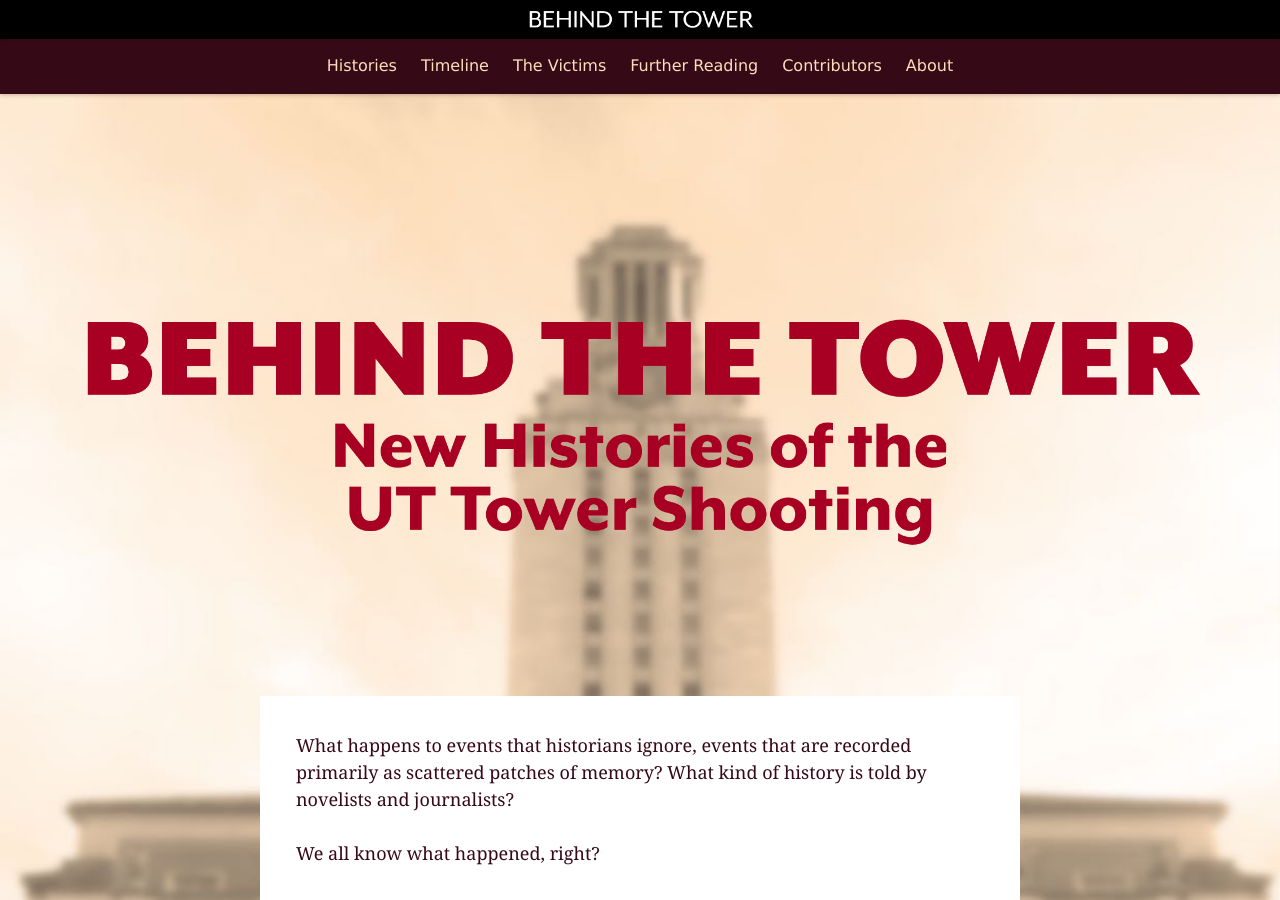
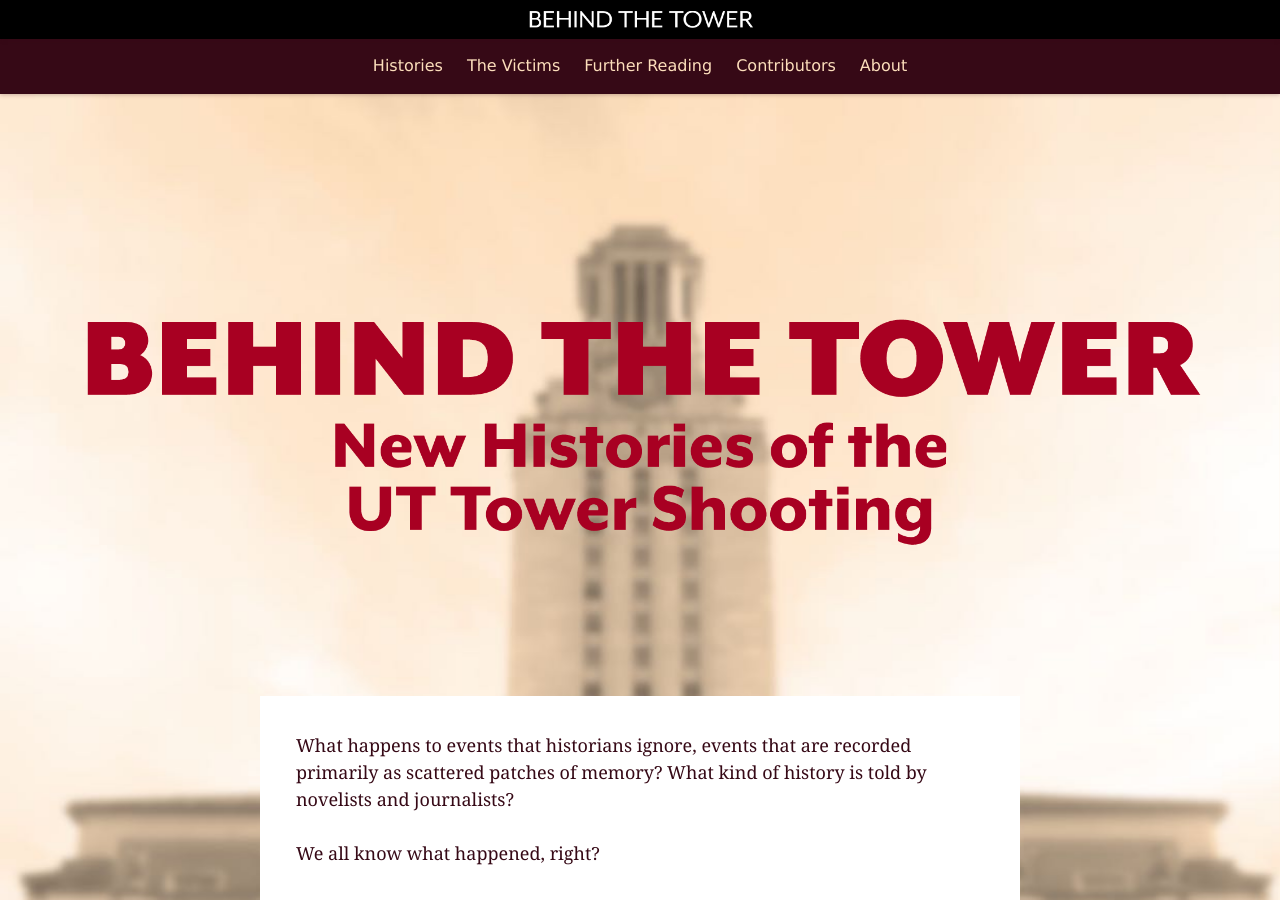
Before and after one commit to utexas-public-history/tower, a Jekyll site: the page built from index.md, in a window 1280 px wide and 900 px high. Built offline with Jekyll 4.4.1, drawn with Linux system fonts in a browser that asks for light colours.

Commit message:
Remove Timeline links from header and footer

```diff
--- a/_includes/footer.html
+++ b/_includes/footer.html
@@ -5,7 +5,6 @@
         <ul class="links">
           <li><a href="{{ site.baseurl }}/">Home</a></li>
           <li><a href="{{ site.baseurl }}/histories">Histories</a></li>
-          <li><a href="{{ site.baseurl }}/timeline">Timeline</a></li>
           <li><a href="{{ site.baseurl }}/the-victims">The Victims</a></li>
           <li><a href="{{ site.baseurl }}/further-reading">Further Reading</a></li>
           <li><a href="{{ site.baseurl }}/contributors">Contributors</a></li>
--- a/_includes/header.html
+++ b/_includes/header.html
@@ -8,7 +8,6 @@
     <nav>
       <ul>
         <li><a href="{{ site.baseurl }}/histories">Histories</a></li>
-        <li><a href="{{ site.baseurl }}/timeline">Timeline</a></li>
         <li><a href="{{ site.baseurl }}/the-victims">The Victims</a></li>
         <li><a href="{{ site.baseurl }}/further-reading">Further Reading</a></li>
         <li><a href="{{ site.baseurl }}/contributors">Contributors</a></li>
@@ -33,11 +32,6 @@
             --><li><a href="{{ site.baseurl }}/histories" class="here">Histories</a></li><!--
           {% else -%}
             --><li><a href="{{ site.baseurl }}/histories">Histories</a></li><!--
-          {% endif -%}
-          {% if page.nav_highlight == 'timeline' -%}
-            --><li><a href="{{ site.baseurl }}/timeline" class="here">Timeline</a></li><!--
-          {% else -%}
-            --><li><a href="{{ site.baseurl }}/timeline">Timeline</a></li><!--
           {% endif -%}
           {% if page.nav_highlight == 'victims' -%}
             --><li><a href="{{ site.baseurl }}/the-victims" class="here">The Victims</a></li><!--
```
